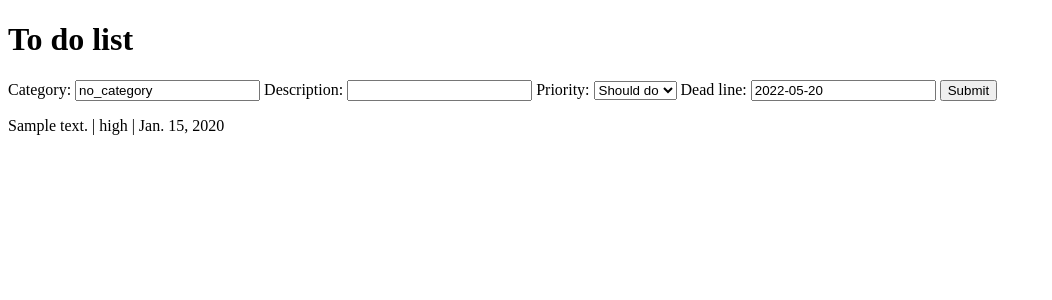
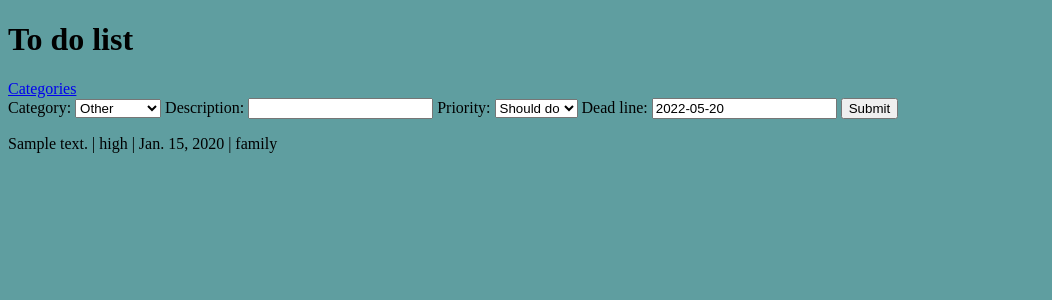
Before and after one commit to EduardPython/todo_list, a Django app: page / in a window 1280 px wide. Shown: the top 300 px of the page, without its empty margins (0-1052 px from the left). Run offline with Django 4.2, Linux system fonts and the light colour scheme; tables that the repository leaves empty hold one stand-in row (values such as "Sample post").

Commit message:
added Category

```diff
--- a/base/models.py
+++ b/base/models.py
@@ -14,14 +14,28 @@ class Task(models.Model):
         (PRIORITY_LOW, "Nice to do")
     )
 
+    CATEGORY_FAMILY = "family"
+    CATEGORY_WORK = "work"
+    CATEGORY_GARDEN = "garden"
+    CATEGORY_HOUSEHOLD = "household"
+    CATEGORY_OTHER = "other"
+
+    CATEGORY_CHOICES = (
+        (CATEGORY_FAMILY, "Family"),
+        (CATEGORY_WORK, "Work"),
+        (CATEGORY_GARDEN, "Garden"),
+        (CATEGORY_HOUSEHOLD, "Household"),
+        (CATEGORY_OTHER, "Other")
+    )
+
     user = models.ForeignKey(User, on_delete=models.CASCADE, null=True, blank=True)
     description = models.CharField(max_length=256)
     created = models.DateTimeField(auto_now_add=True)
     priority = models.CharField(choices=PRIORITY_CHOICES, default="normal", max_length=15)  # there must be a "max_lenght" attribute
 
-    dead_line = models.DateField(default=timezone.now())
+    dead_line = models.DateField(default=timezone.now)
     completed = models.BooleanField(default=False)
-    category = models.CharField(max_length=21, default='no_category')
+    category = models.CharField(choices=CATEGORY_CHOICES, default="other", max_length=21)
 
     def __str__(self):
         return self.description[:30]
--- a/base/templates/base/base.html
+++ b/base/templates/base/base.html
@@ -3,17 +3,19 @@
 <head>
     <meta charset="UTF-8">
     <title>To do list</title>
+</head>
+<body style="background: cadetblue">
+    <h1>To do list</h1>
 
-<body>
-    <h1>To do list</h1>
+    {% block navbar %}
+      <a href="{% url 'categories' %}">Categories</a><br>
+    {% endblock navbar %}
+
 
     {% block form %}
     {% endblock form %}
 
     {% block body %}
-
-
-
     {% endblock body %}
 </body>
 </html>
--- a/base/templates/base/task_create.html
+++ b/base/templates/base/task_create.html
@@ -12,10 +12,8 @@
 
     <div>
     {% for task in all_tasks %}
-        <p>{{ task.description }} | {{ task.priority }} | {{ task.dead_line }}</p>
+        <p>{{ task.description }} | {{ task.priority }} | {{ task.dead_line }} | {{ task.category }}</p>
     {% endfor %}
     </div>
 
-
-
 {% endblock form %}
--- a/base/urls.py
+++ b/base/urls.py
@@ -1,7 +1,8 @@
 from django.urls import path
-from .views import TaskCreateView
+from .views import TaskCreateView, CategoryListView
 
 urlpatterns = [
     path("", TaskCreateView.as_view(), name="tasks"),
+    path("categories/", CategoryListView.as_view(), name="categories"),
     # path("/g", TaskCreateView.as_view(), name="task_create"),
 ]
--- a/base/views.py
+++ b/base/views.py
@@ -22,3 +22,15 @@ class TaskCreateView(CreateView):
             'all_tasks': Task.objects.all().order_by("-created"),
         })
         return context
+
+
+class CategoryListView(ListView):
+    queryset = Task.objects.all()
+    template_name = "categories.html"
+    extra_context = {
+        "family": Task.objects.filter(category=Task.CATEGORY_FAMILY).order_by("-dead_line"),
+        "work": Task.objects.filter(category=Task.CATEGORY_WORK).order_by("-dead_line"),
+        "garden": Task.objects.filter(category=Task.CATEGORY_GARDEN).order_by("-dead_line"),
+        "household": Task.objects.filter(category=Task.CATEGORY_HOUSEHOLD).order_by("-dead_line"),
+        "other": Task.objects.filter(category=Task.CATEGORY_OTHER).order_by("-dead_line")
+    }
```
Also changed, not shown: base/templates/categories.html (added, +30 -0 lines), base/migrations/0003_task_category_alter_task_dead_line.py, base/migrations/0005_alter_task_category_alter_task_dead_line.py (added), base/migrations/0006_alter_task_dead_line.py (added), 1 other file.
